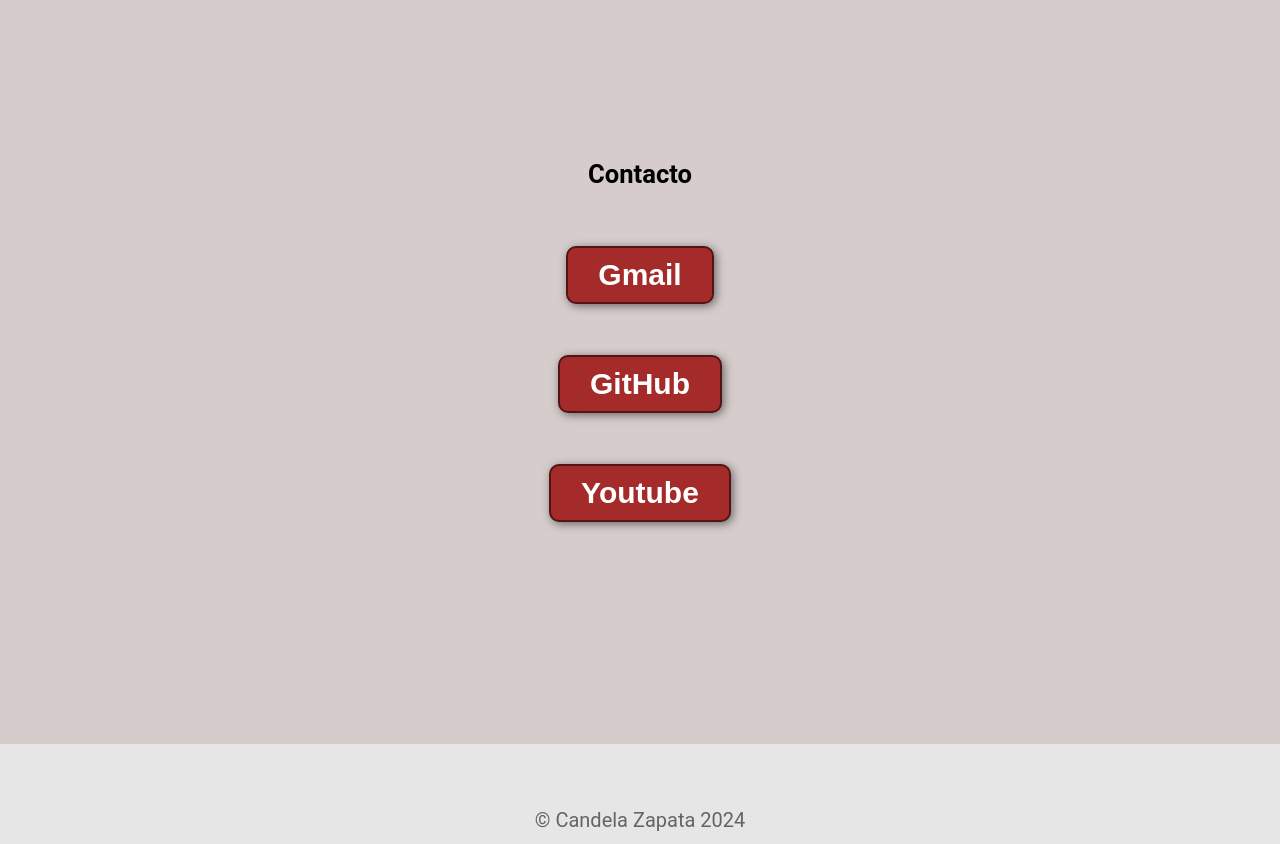
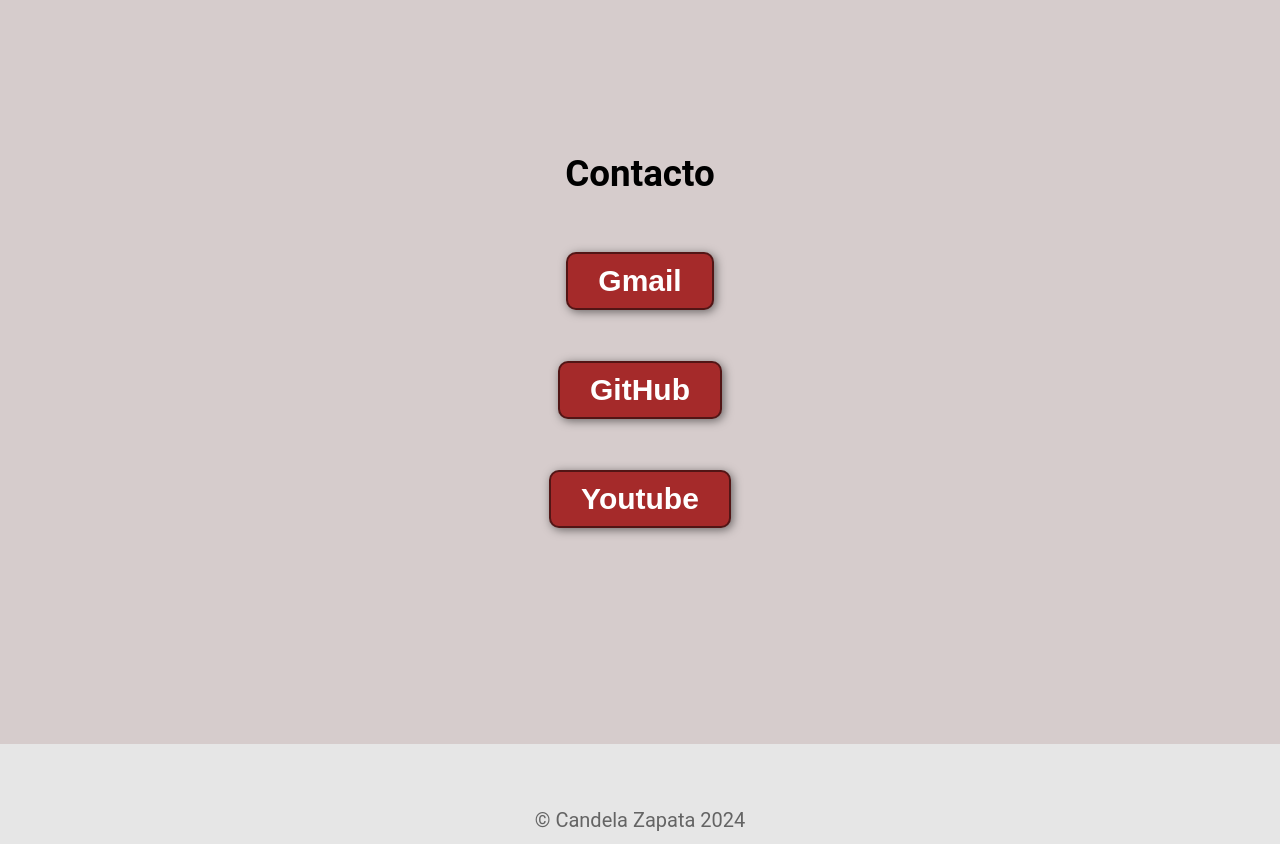
Before and after one commit to candecjz/candecjz.github.io, a plain HTML site: page index.html in a window 1280 px wide. Shown: the part 3200-4044 px from the top of the page. Drawn offline with Linux system fonts and the light colour scheme.

Commit message:
Cambio font size del #redes h2

```diff
--- a/estilo.css
+++ b/estilo.css
@@ -174,11 +174,12 @@ header a:hover{
     padding: 0px;
 }
 #Redes h2{
+    font-size: 2.3em;
     margin: 0;
     padding: 25px 30px; /*el 1er valor arriba y abajo, el 2do a los costados*/
     font-weight: bold;
     color: rgb(0, 0, 0);
-    font-size: 1.6em;
+
 }
 
 #Redes li{
```
